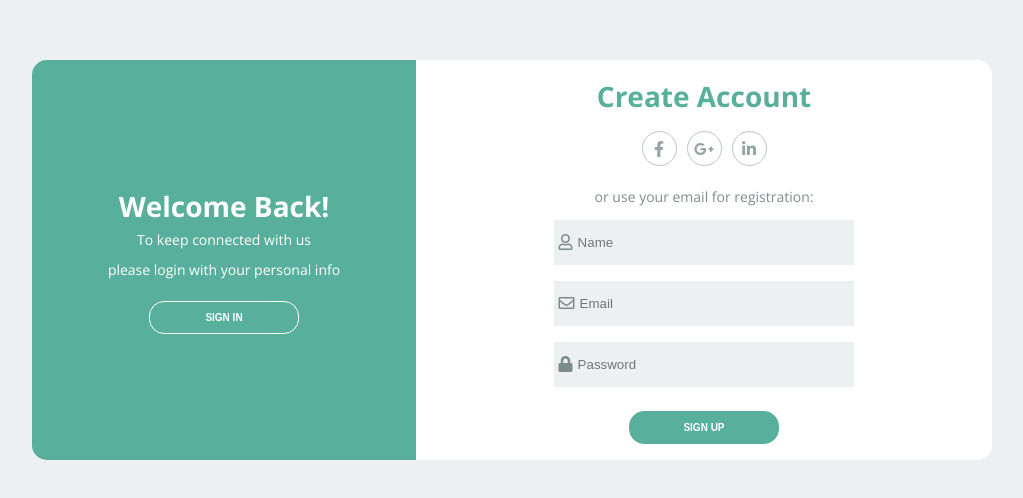
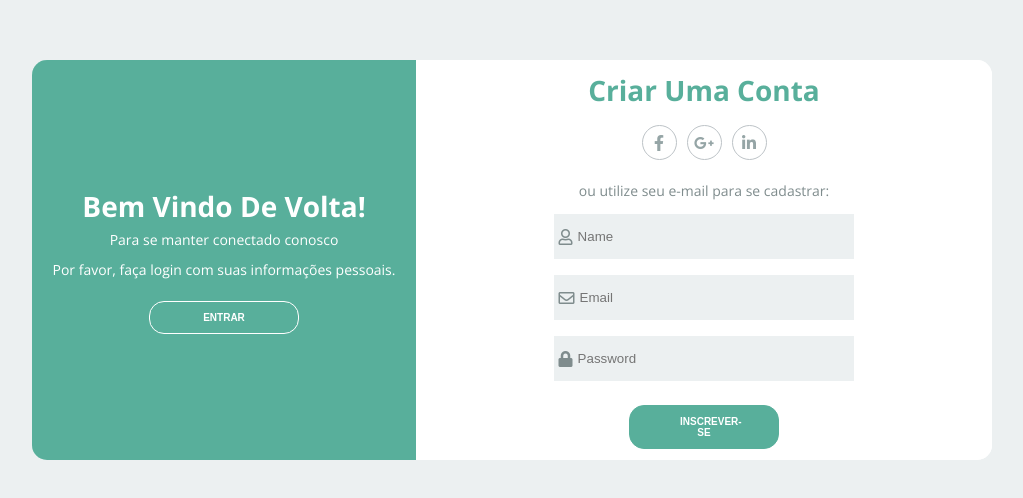
Before and after one commit to syneralabs/Landing-page, a website: page projetosistemaback/public/login.html in a window 1280 px wide. Shown: the part 140-638 px from the top of the page, without its empty margins (128-1151 px from the left). Drawn offline with nearby package versions, Linux system fonts and the light colour scheme.

Commit message:
coreção no html
coreção no html

```diff
--- a/projetosistemaback/public/login.html
+++ b/projetosistemaback/public/login.html
@@ -13,13 +13,13 @@
   <div class="container">
         <div class="content first-content">
             <div class="first-column">
-                <h2 class="title title-primary">welcome back!</h2>
-                <p class="description description-primary">To keep connected with us</p>
-                <p class="description description-primary">please login with your personal info</p>
-                <button id="signin" class="btn btn-primary">sign in</button>
+                <h2 class="title title-primary">bem vindo de volta!</h2>
+                <p class="description description-primary">Para se manter conectado conosco</p>
+                <p class="description description-primary">Por favor, faça login com suas informações pessoais.</p>
+                <button id="signin" class="btn btn-primary">entrar</button>
             </div>
             <div class="second-column">
-                <h2 class="title title-second">create account</h2>
+                <h2 class="title title-second">criar uma conta</h2>
                 <div class="social-media">
                     <ul class="list-social-media">
                         <a class="link-social-media" href="#">
@@ -39,7 +39,7 @@
                         </a>
                     </ul>
                 </div><!-- social media -->
-                <p class="description description-second">or use your email for registration:</p>
+                <p class="description description-second">ou utilize seu e-mail para se cadastrar:</p>
                 <form class="form">
                     <label class="label-input" for="">
                         <i class="far fa-user icon-modify"></i>
@@ -57,19 +57,19 @@
                     </label>
 
 
-                    <button class="btn btn-second">sign up</button>
+                    <button class="btn btn-second">inscrever-se</button>
                 </form>
             </div><!-- second column -->
         </div><!-- first content -->
         <div class="content second-content">
             <div class="first-column">
-                <h2 class="title title-primary">hello, friend!</h2>
-                <p class="description description-primary">Enter your personal details</p>
-                <p class="description description-primary">and start journey with us</p>
-                <button id="signup" class="btn btn-primary">sign up</button>
+                <h2 class="title title-primary">olá amigo!</h2>
+                <p class="description description-primary">Insira seus dados pessoais</p>
+                <p class="description description-primary">e comece sua jornada conosco</p>
+                <button id="signup" class="btn btn-primary">inscrever-se</button>
             </div>
             <div class="second-column">
-                <h2 class="title title-second">sign in to developer</h2>
+                <h2 class="title title-second">Faça login como usuário</h2>
                 <div class="social-media">
                     <ul class="list-social-media">
                         <a class="link-social-media" href="#">
@@ -89,7 +89,7 @@
                         </a>
                     </ul>
                 </div><!-- social media -->
-                <p class="description description-second">or use your email account:</p>
+                <p class="description description-second">ou utilize sua conta de e-mail:</p>
                 <form class="form">
 
                     <label class="label-input" for="">
@@ -102,8 +102,8 @@
                         <input type="password" placeholder="Password">
                     </label>
 
-                    <a class="password" href="#">forgot your password?</a>
-                    <button class="btn btn-second">sign in</button>
+                    <a class="password" href="#">Esqueceu sua senha?</a>
+                    <button class="btn btn-second">entrar</button>
                 </form>
             </div><!-- second column -->
         </div><!-- second-content -->
--- a/script/script.js
+++ b/script/script.js
@@ -11,7 +11,7 @@ let cardsProject = document.querySelectorAll(".cards-projects");
 let prev2 = document.querySelector(".prev");
 let next2 = document.querySelector(".next");
 let btnSignin = document.querySelector("#signin")
-let btnSignup = document.querySelector("signup")
+let btnSignup = document.querySelector("#signup")
 let body = document.querySelector("body")
 
 let cont = 0;
@@ -120,7 +120,13 @@ next2.addEventListener("click", () => {
     }
 });
 
+btnSignin.addEventListener("click", () => {
+    body.className = "sign-in-js";
+})
 
+btnSignup.addEventListener("click", () => {
+    body.className = "sign-up-js";
+})
 
 window.addEventListener("resize", updateSlider);
 window.addEventListener("resize", updateSlider2);
--- a/style/style2.css
+++ b/style/style2.css
@@ -230,7 +230,6 @@ input:-webkit-autofill
 
 /* DESLOCAMENTO CONTEÚDO ATRÁS DO CONTENT:BEFORE*/
 .sign-in-js .first-content .second-column {
-
     z-index: -1;
     position: relative;
     animation: deslocamentoEsq 1.3s; /*MODIFIQUEI DE 3s PARA 1.3s*/
```
